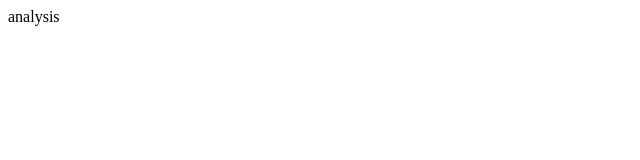
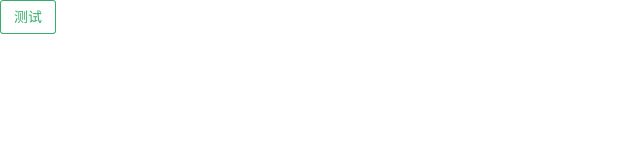
Before and after one commit to woodenF/vite-naive-template, a Vue app: page /#/dashboard/analysis in a window 1280 px wide. Shown: the top 160 px of the page, without its empty margins (0-640 px from the left). Built offline with nearby package versions, Linux system fonts and the light colour scheme.

Commit message:
feat: 集成 tailwind naiveui

```diff
--- a/package.json
+++ b/package.json
@@ -25,6 +25,7 @@
     "@vitejs/plugin-vue": "^2.3.3",
     "@vue/runtime-core": "^3.2.36",
     "@vue/runtime-dom": "^3.2.36",
+    "autoprefixer": "^10.4.7",
     "eslint": "^8.15.0",
     "eslint-config-prettier": "^8.5.0",
     "eslint-define-config": "^1.4.1",
@@ -32,7 +33,10 @@
     "eslint-plugin-vue": "^9.0.1",
     "husky": "^7.0.0",
     "lint-staged": "^12.4.1",
+    "naive-ui": "^2.29.0",
+    "postcss": "^8.4.14",
     "prettier": "^2.6.2",
+    "tailwindcss": "^3.0.24",
     "typescript": "^4.5.4",
     "unplugin-auto-import": "^0.8.2",
     "unplugin-vue-components": "^0.19.5",
--- /dev/null
+++ b/postcss.config.js
@@ -0,0 +1,6 @@
+module.exports = {
+  plugins: {
+    tailwindcss: {},
+    autoprefixer: {}
+  }
+};
--- a/src/App.vue
+++ b/src/App.vue
@@ -1,7 +1,24 @@
 <script setup lang="ts">
-const test = ref('test');
+import { zhCN, dateZhCN } from 'naive-ui';
 </script>
 
 <template>
-  <RouterView />
+  <NConfigProvider
+    :locale="zhCN"
+    :date-locale="dateZhCN"
+  >
+    <NEl
+      tag="div"
+    >
+      <NLoadingBarProvider>
+        <NDialogProvider>
+          <NNotificationProvider>
+            <NMessageProvider>
+              <RouterView />
+            </NMessageProvider>
+          </NNotificationProvider>
+        </NDialogProvider>
+      </NLoadingBarProvider>
+    </NEl>
+  </NConfigProvider>
 </template>
--- a/src/layouts/default/index.vue
+++ b/src/layouts/default/index.vue
@@ -1,7 +1,18 @@
 <script lang="ts" setup>
+import { useDialog, useLoadingBar, useMessage, useNotification } from 'naive-ui';
+
+function registerNaiveTools() {
+  window.$loadingBar = useLoadingBar();
+  window.$dialog = useDialog();
+  window.$message = useMessage();
+  window.$notification = useNotification();
+}
+
+registerNaiveTools();
+
 </script>
 <template>
-  <div>
+  <div class="">
     <RouterView />
   </div>
 </template>
--- a/src/main.ts
+++ b/src/main.ts
@@ -2,6 +2,11 @@ import { createApp } from 'vue';
 import 'virtual:svg-icons-register';
 import App from './App.vue';
 import router from './router';
+import 'tailwindcss/tailwind.css';
+
+const meta = document.createElement('meta');
+meta.name = 'naive-ui-style';
+document.head.appendChild(meta);
 
 createApp(App)
   .use(router)
--- a/src/views/dashboard/analysis/index.vue
+++ b/src/views/dashboard/analysis/index.vue
@@ -1,7 +1,8 @@
-<script lang="ts" setup></script>
-
+<script lang="ts" setup>
+window.$message?.success('123');
+</script>
 <template>
   <div>
-    analysis
+    <NButton>测试</NButton>
   </div>
 </template>
--- /dev/null
+++ b/tailwind.config.js
@@ -0,0 +1,8 @@
+module.exports = {
+  purge: ['./index.html', './src/**/*.{vue,js,ts,jsx,tsx}'],
+  content: [],
+  theme: {
+    extend: {}
+  },
+  plugins: []
+};
--- a/vite.config.ts
+++ b/vite.config.ts
@@ -4,6 +4,7 @@ import * as path from 'path';
 import { createSvgIconsPlugin } from 'vite-plugin-svg-icons';
 import Components from 'unplugin-vue-components/vite';
 import AutoImport from 'unplugin-auto-import/vite';
+import { NaiveUiResolver } from 'unplugin-vue-components/resolvers';
 
 // https://vitejs.dev/config/
 export default defineConfig({
@@ -16,6 +17,9 @@ export default defineConfig({
     Components({
       dirs: ['src/components'],
       extensions: ['vue'],
+      resolvers: [
+        NaiveUiResolver()
+      ],
       dts: 'src/components.d.ts'
     }),
     AutoImport({
```
Also changed, not shown: src/types/window.d.ts (added, +10 -0 lines), 2 other files (tests, documents, lock files or other folders).
